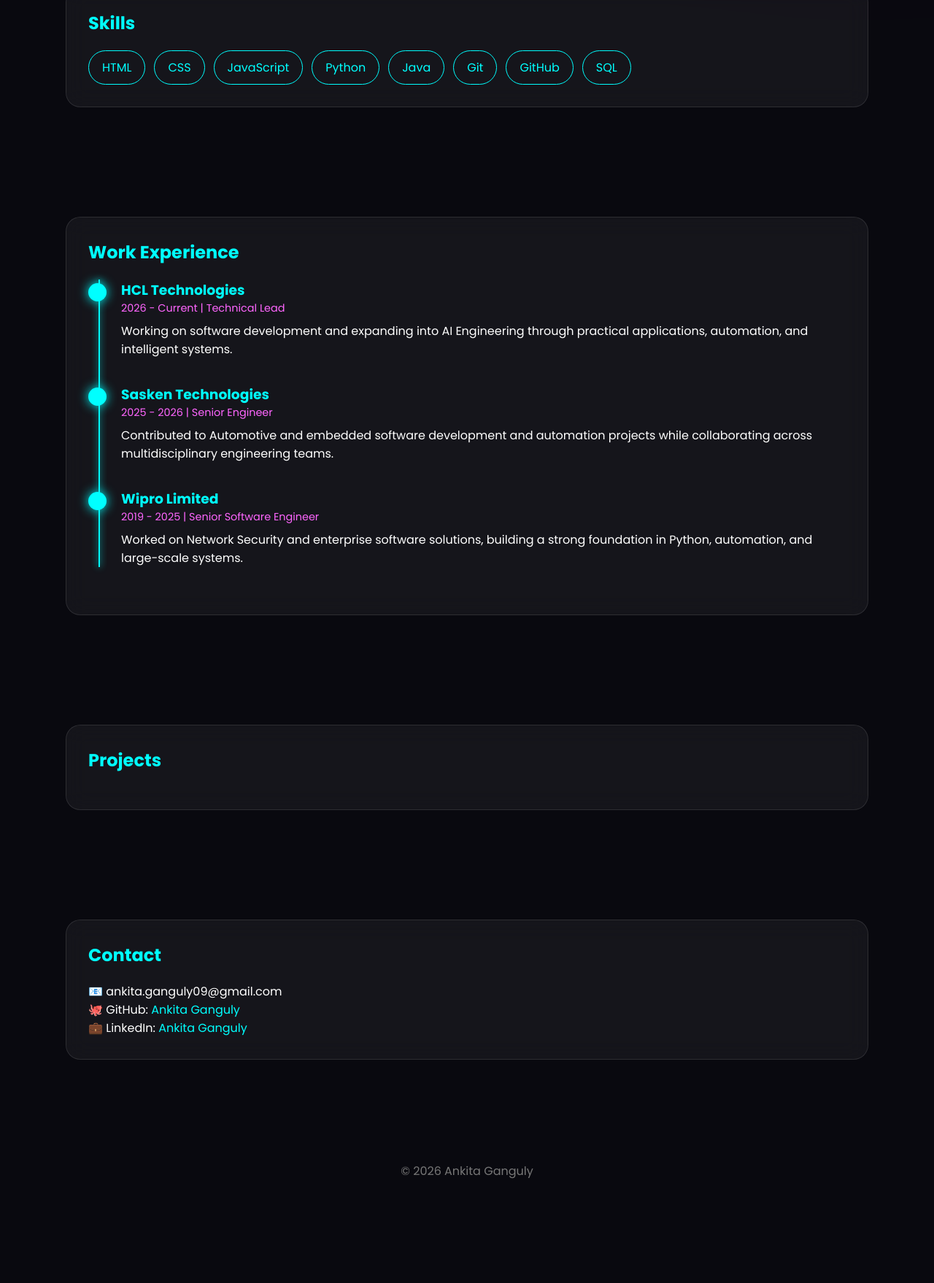
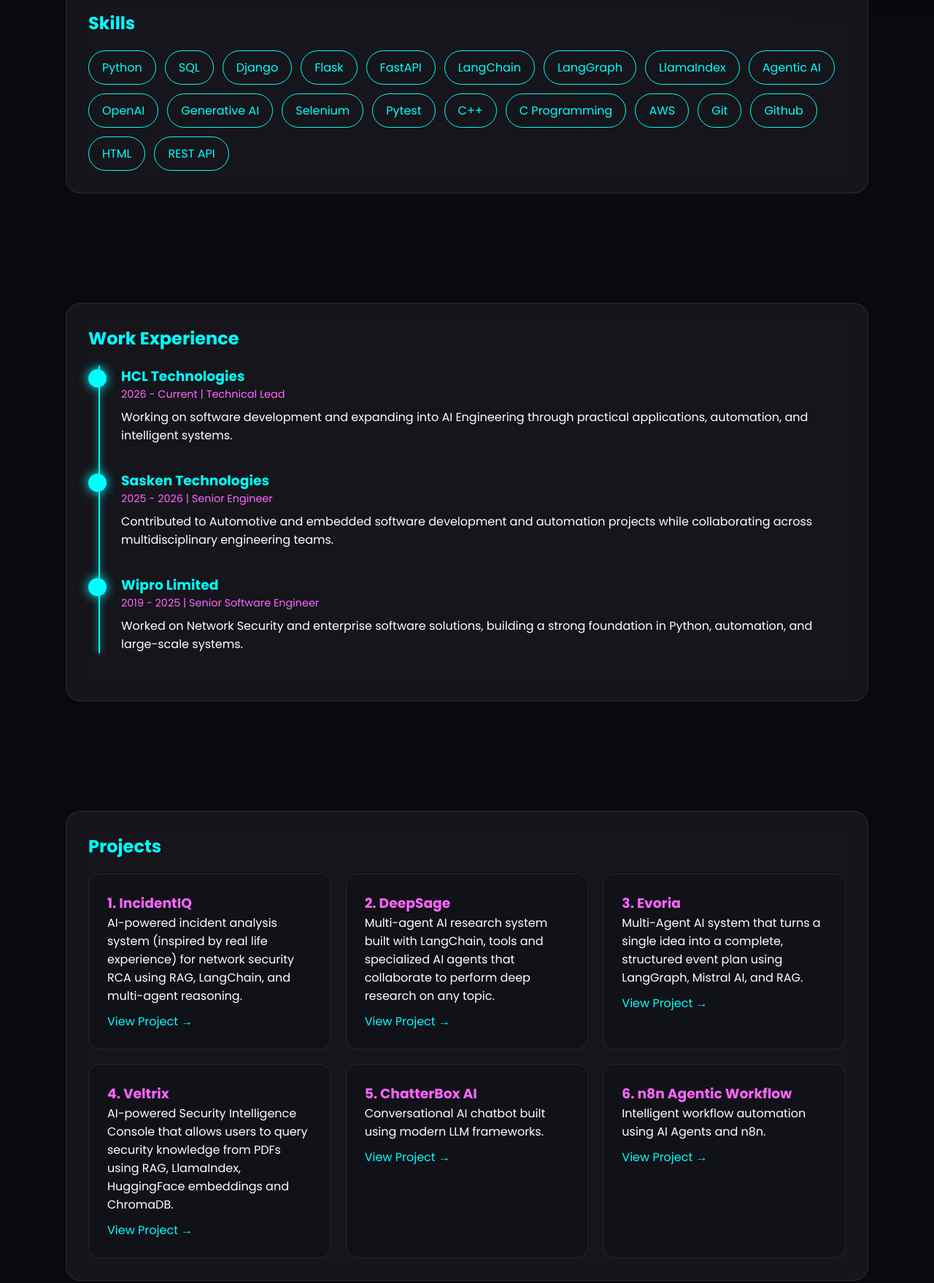
Before and after one commit to ankitaganguly09-hue/ankita-ganguly.github.io, a plain HTML site: page index.html in a window 1280 px wide. Shown: the part 1319-3077 px from the top of the page at 73% size. Before the commit the page ends 2986 px from the top, so only its background shows below. Drawn offline with Linux system fonts and the light colour scheme.

Commit message:
Update skills and projects in index.html
Added new skills and project descriptions to the portfolio.

```diff
--- a/index.html
+++ b/index.html
@@ -328,14 +328,26 @@
 <h2>Skills</h2>
 
 <div class="skills">
+<span class="skill">Python</span>
+<span class="skill">SQL</span>
+<span class="skill">Django</span>
+<span class="skill">Flask</span>
+<span class="skill">FastAPI</span>
+<span class="skill">LangChain</span>
+<span class="skill">LangGraph</span>
+<span class="skill">LlamaIndex</span>
+<span class="skill">Agentic AI</span>
+<span class="skill">OpenAI</span>
+<span class="skill">Generative AI</span>
+<span class="skill">Selenium</span>
+<span class="skill">Pytest</span>
+<span class="skill">C++</span>
+<span class="skill">C Programming</span>
+<span class="skill">AWS</span>
+<span class="skill">Git</span>
+<span class="skill">Github</span>
 <span class="skill">HTML</span>
-<span class="skill">CSS</span>
-<span class="skill">JavaScript</span>
-<span class="skill">Python</span>
-<span class="skill">Java</span>
-<span class="skill">Git</span>
-<span class="skill">GitHub</span>
-<span class="skill">SQL</span>
+<span class="skill">REST API</span>
 </div>
 
 </div>
@@ -383,18 +395,65 @@
 
 <!-- PROJECTS -->
 <section class="section" id="projects">
-<div class="glass">
 
-<h2>Projects</h2>
+    <div class="glass">
 
-<div class="projects">
+        <h2>Projects</h2>
 
-<!-- KEEP YOUR PROJECTS EXACTLY SAME -->
-<!-- (no changes made to your content) -->
+        <div class="projects">
 
-</div>
+            <div class="project">
+                <h3>1. IncidentIQ</h3>
+                <p>AI-powered incident analysis system (inspired by real life experience) for network security RCA using RAG, LangChain, and multi-agent reasoning.</p>
+                <a href="https://github.com/ankitaganguly09-hue/IncidentIQ_AI_Powered_Network_Security_Incident_RCA_System">
+                    View Project →
+                </a>
+            </div>
 
-</div>
+            <div class="project">
+                <h3>2. DeepSage</h3>
+                <p>Multi-agent AI research system built with LangChain, tools and specialized AI agents that collaborate to perform deep research on any topic.</p>
+                <a href="https://github.com/ankitaganguly09-hue/DeepSage-YourOwnAIResearchAgent">
+                    View Project →
+                </a>
+            </div>
+
+            <div class="project">
+                <h3>3. Evoria</h3>
+                <p>Multi-Agent AI system that turns a single idea into a complete, structured event plan using LangGraph, Mistral AI, and RAG.</p>
+                <a href="https://github.com/ankitaganguly09-hue/Evoria_AI_Planner">
+                    View Project →
+                </a>
+            </div>
+
+            <div class="project">
+                <h3>4. Veltrix</h3>
+                <p>AI-powered Security Intelligence Console that allows users to query security knowledge from PDFs using RAG, LlamaIndex, HuggingFace embeddings and ChromaDB.</p>
+                <a href="https://github.com/ankitaganguly09-hue/Veltrix_AI_Security_Console">
+                    View Project →
+                </a>
+            </div>
+
+            <div class="project">
+                <h3>5. ChatterBox AI</h3>
+                <p>Conversational AI chatbot built using modern LLM frameworks.</p>
+                <a href="https://github.com/ankitaganguly09-hue/ChatterBox-AI">
+                    View Project →
+                </a>
+            </div>
+
+            <div class="project">
+                <h3>6. n8n Agentic Workflow</h3>
+                <p>Intelligent workflow automation using AI Agents and n8n.</p>
+                <a href="https://github.com/ankitaganguly09-hue/Agentic-AI-Network-Security-RCA-Workflow">
+                    View Project →
+                </a>
+            </div>
+
+        </div>
+
+    </div>
+
 </section>
 
 <!-- CONTACT -->
```
